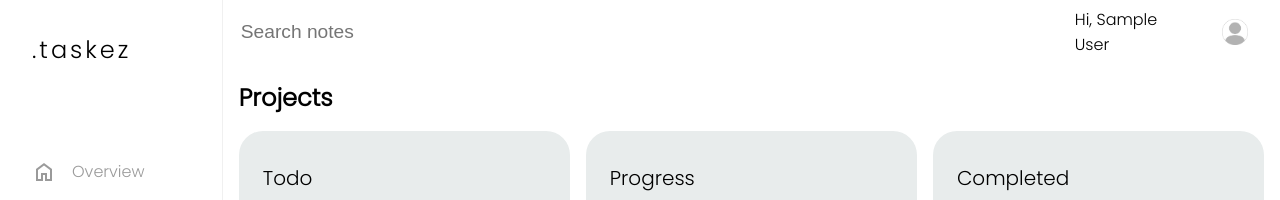
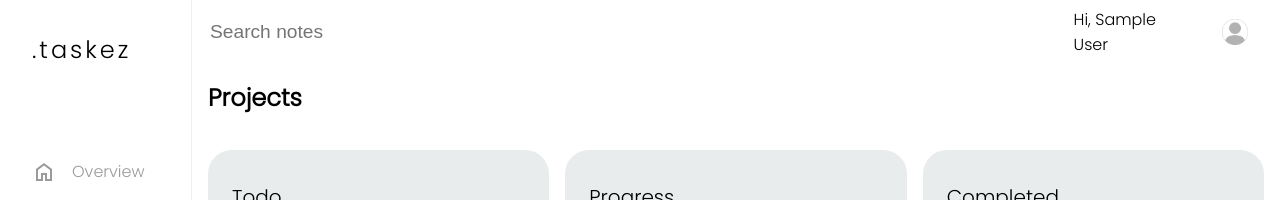
Before and after one commit to Khush-Ramdev/firebasenoteskeeping, a React (Create React App) app: page /projects in a window 1280 px wide. Shown: the top 200 px of the page. Built offline with nearby package versions, Linux system fonts and the light colour scheme; no server answers; the database is empty; sample sign-in values are in the browser's storage.

Commit message:
css changes and fixed error in search where capital searh wont search for title in lowercase

```diff
--- a/src/components/Projects.js
+++ b/src/components/Projects.js
@@ -85,13 +85,13 @@ function Projects() {
     return (
         <div className="projects">
             <div className="projectsheading">Projects</div>
-            <DragDropContext onDragEnd={handleDragEnd}>
-                <div className="projectGrid">
+            <div className="projectGrid">
+                <DragDropContext onDragEnd={handleDragEnd}>
                     <Collection path={"todo"} results={notes} db={db} />
                     <Collection path={"progress"} results={notes} db={db} />
                     <Collection path={"completed"} results={notes} db={db} />
-                </div>
-            </DragDropContext>
+                </DragDropContext>
+            </div>
         </div>
     );
 }
--- a/src/components/collection.js
+++ b/src/components/collection.js
@@ -21,10 +21,10 @@ function Notes({ path, results, db }) {
         setFilteredNotes(results);
     }, [results]);
 
-    useEffect(() => {
-        // console.log("notes:", notes);
-        // console.log("filterednotes", filteredNotes);
-    }, [notes, filteredNotes]);
+    // useEffect(() => {
+    //     console.log("notes:", notes);
+    //     console.log("filterednotes", filteredNotes);
+    // }, [notes, filteredNotes]);
 
     const notepopup = (e) => {
         const ind = e.target.getAttribute("name");
@@ -33,7 +33,7 @@ function Notes({ path, results, db }) {
 
     useEffect(() => {
         if (text) {
-            setFilteredNotes(notes.filter((note) => note.title.toLowerCase().includes(text)));
+            setFilteredNotes(notes.filter((note) => note.title.toLowerCase().includes(text.toLowerCase())));
         } else {
             setFilteredNotes(notes);
         }
--- a/src/css/Container.css
+++ b/src/css/Container.css
@@ -2,10 +2,11 @@
 	height: 100vh;
 	width: 100vw;
 	display: flex;
+	/* overflow: auto; */
 }
 
 .containerdiv {
-	width: 100%;
+	flex: 1;
 	display: flex;
 	flex-direction: column;
 }
--- a/src/css/Notes.css
+++ b/src/css/Notes.css
@@ -11,11 +11,12 @@
 
 .notes {
 	width: 100%;
-	height: 95%;
+	height: 90%;
+	max-height: 80vh;
 	flex-grow: 1;
 	display: flex;
 	flex-direction: column;
-	overflow: hidden;
+	/* overflow: hidden; */
 	background-color: #e8ecec;
 	border-radius: 1.5rem;
 	padding: 1.5rem;
--- a/src/css/Sidebar.css
+++ b/src/css/Sidebar.css
@@ -1,7 +1,7 @@
 .sidebar {
 	position: relative;
 	height: 100%;
-	width: 20%;
+	width: 15%;
 	border-right: 1.5px solid #f0f0f0;
 	padding: 2rem;
 	display: flex;
--- a/src/css/projects.css
+++ b/src/css/projects.css
@@ -1,24 +1,24 @@
 .projects {
 	position: relative;
-	height: 100%;
+	flex: 1;
 	display: flex;
 	flex-direction: column;
+	padding: 1rem;
 }
 
 .projectsheading {
 	font-size: 1.5rem;
-	padding: 1rem;
 	font-weight: 700;
+	height: 10%;
 }
 
 .projectGrid {
-	position: relative;
 	display: grid;
 	grid-template-columns: repeat(3, 1fr);
 	box-sizing: border-box;
 	gap: 1rem;
-	padding: 0 1rem;
-	height: 100%;
+	height: 90%;
+	/* overflow: scroll; */
 }
 
 @media (max-width: 600px) {
```
